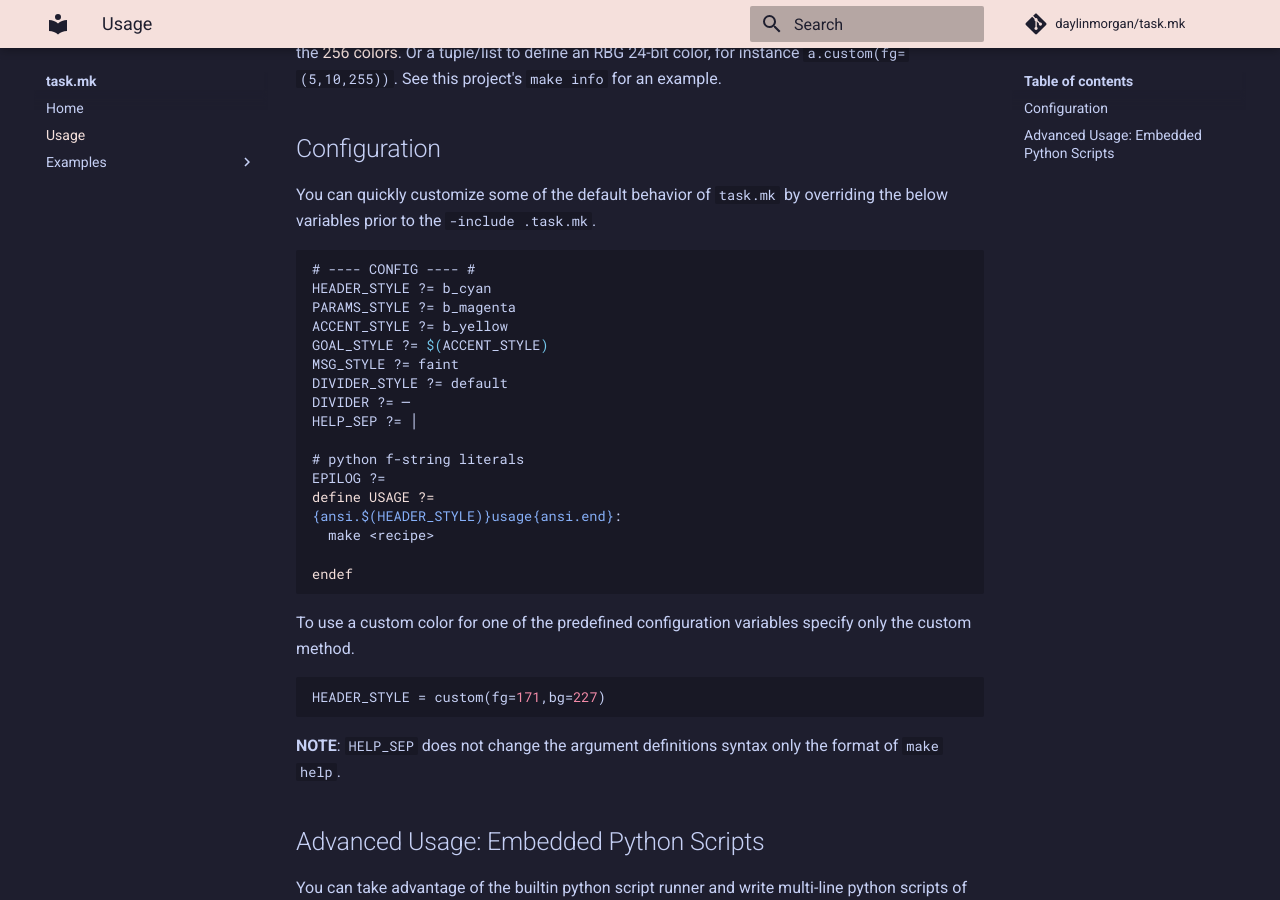
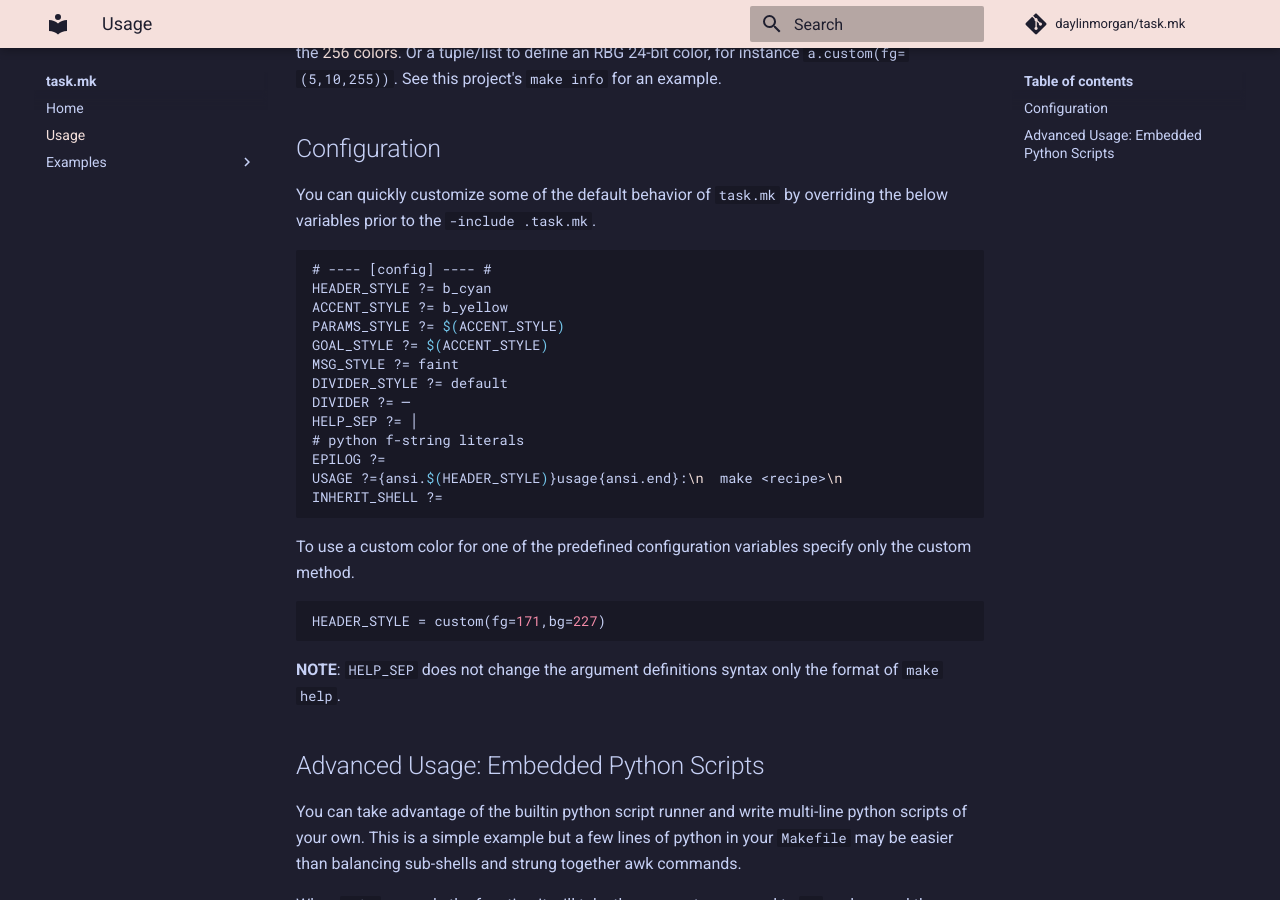
Before and after one commit to daylinmorgan/task.mk, an MkDocs documentation site: the page built from docs/usage.md, in a window 1280 px wide and 900 px high, scrolled down 1178 px. Built offline with MkDocs 1.6.1 and Material for MkDocs 9.7.7, drawn with Linux system fonts in a browser that asks for light colours; comment, search, counter and statistics services are not loaded.

````diff
--- a/docs/usage.md
+++ b/docs/usage.md
@@ -56,23 +56,19 @@
 You can quickly customize some of the default behavior of `task.mk` by overriding the below variables prior to the `-include .task.mk`.
 
 ```make
-# ---- CONFIG ---- #
+# ---- [config] ---- #
 HEADER_STYLE ?= b_cyan
-PARAMS_STYLE ?= b_magenta
 ACCENT_STYLE ?= b_yellow
+PARAMS_STYLE ?= $(ACCENT_STYLE)
 GOAL_STYLE ?= $(ACCENT_STYLE)
 MSG_STYLE ?= faint
 DIVIDER_STYLE ?= default
 DIVIDER ?= ─
 HELP_SEP ?= │
-
 # python f-string literals
 EPILOG ?=
-define USAGE ?=
-{ansi.$(HEADER_STYLE)}usage{ansi.end}:
-  make <recipe>
-
-endef
+USAGE ?={ansi.$(HEADER_STYLE)}usage{ansi.end}:\n  make <recipe>\n
+INHERIT_SHELL ?=
 ```
 
 To use a custom color for one of the predefined configuration variables specify only the custom method.
````
Also changed, not shown: README.md (+1 -1 lines), docs/index.md (+1 -1 lines).
